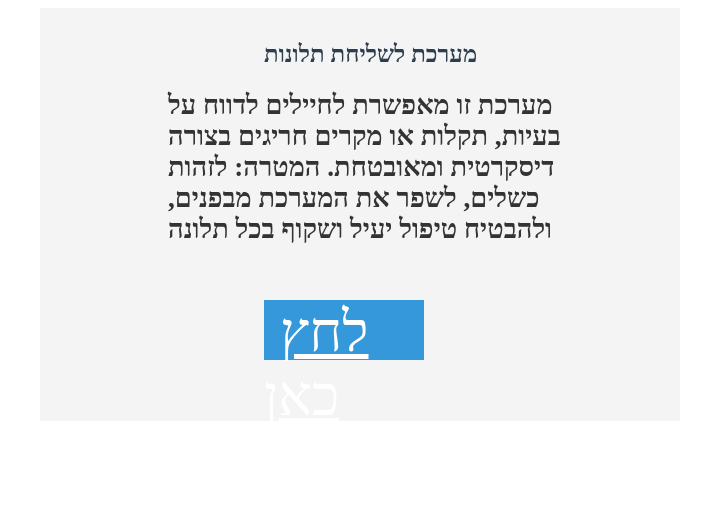
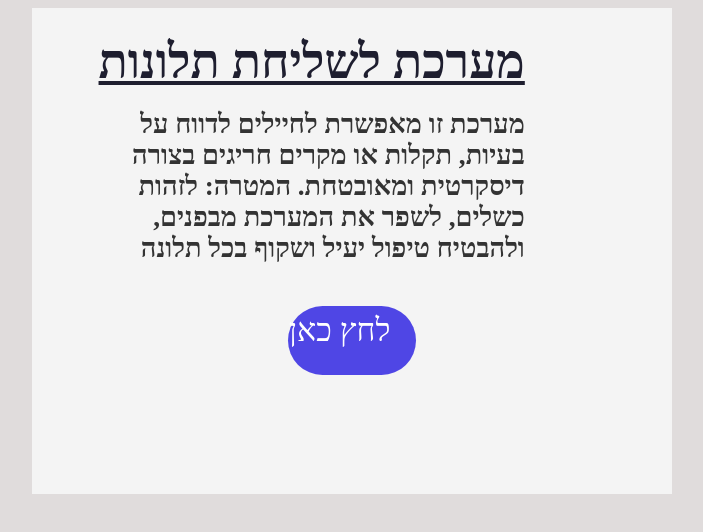
Before and after one commit to yehuda1122/complaints-solidar, a website: page public/index.html in a window 1280 px wide. Shown: the whole page, without its empty margins (284-987 px from the left). Drawn offline with Linux system fonts and the light colour scheme.

Commit message:
fixed css

```diff
--- a/public/index.html
+++ b/public/index.html
@@ -6,7 +6,7 @@
     <title>Document</title>
     <link rel="stylesheet" href="style.css" />
   </head>
-  <body>
+  <body dir="rtl">
     <section id="center">
       <h1 id="title">מערכת לשליחת תלונות</h1>
       <h2 id="text">מערכת זו מאפשרת לחיילים לדווח על בעיות, תקלות או מקרים חריגים בצורה דיסקרטית ומאובטחת.
--- a/public/style.css
+++ b/public/style.css
@@ -1,35 +1,46 @@
+body {
+  background-color: #e0dcdc;
+}
+
+
 #center {
   width: 50vw;
-  height: 50vh;
-  margin-left: 25%;
-  background-color: #f4f4f4;
-  padding-top: 1%;
+  height: 60vh;
+  margin-right: 25%;
+  background-color: #f4f4f4; ;
+  padding-top: 0.5%;
 }
 
 #title {
-  color: #2c3e50;
+  margin-top: 3%;
+  color:#1E1E2F;;
   width: 70%;
-  margin-left: 35%;
+  margin-right: 23%;
+  font-size: 3rem;
+  text-decoration: underline;
 }
 
 #text {
-  color: #333333;
+  color:   #333333 ;
   width: 65%;
-  margin-left: 20%;
+  margin-right: 23%;
   font-size: 1.7rem;
-  padding-bottom: 5%;
+  margin-top: -3%;
+  padding-bottom: 3%;
 }
 #link {
-  height: 15%;
-  width: 25%;
-  margin-left: 35%;
-  /* padding-top: 10%; */
-  background-color: #3498db;
+  height: 13%;
+  width: 20%;
+  margin-right: 40%;
+  padding-top: 1%;
+  background-color: #4F46E5;
+  border-radius: 30rem;
 }
 #link2 {
-  font-size: 3.5rem;
+  font-size: 2rem;
   width: 20%;
-  margin-left: 10%;
+  margin-right:20%;
+    text-decoration: none;
   color: #ffffff;
 }
 
@@ -44,16 +55,18 @@
 #title2 {
   color: #2c3e50;
   width: 70%;
-  margin-right: 23%;
+  height: 7%;
+  margin-top: 1%;
+  margin-right: 20%;
   font-size: 3rem;
 }
 
 #select {
-  margin-right: 23%;
+  margin-right: 20%;
 }
 
 #a {
-  font-size: 2.5rem;
+  font-size: 2.3rem;
 }
 #category {
   width: 30%;
@@ -65,20 +78,24 @@
 }
 
 #txt {
-  padding-top: 5%;
-  margin-right: 20%;
+  padding-top: 3%;
+  /* background-color: #2c3e50; */
+  height: 30vh;
 }
 #input {
+  margin-right: 12%;
   font-size: 2rem;
   width: 75%;
+  height: 95%;
 }
 #submit {
-  border-radius: 10%;
+  border-radius: 10rem;
   color: #ffffff;
   background-color: #0498fb;
   font-size: 1.5rem;
-  margin-top: 3%;
+  margin-top: 2%;
   width: 20%;
   height: 10%;
   margin-right: 40%;
+
 }
```
Also changed, not shown: public/complaint.html (+2 -2 lines).
